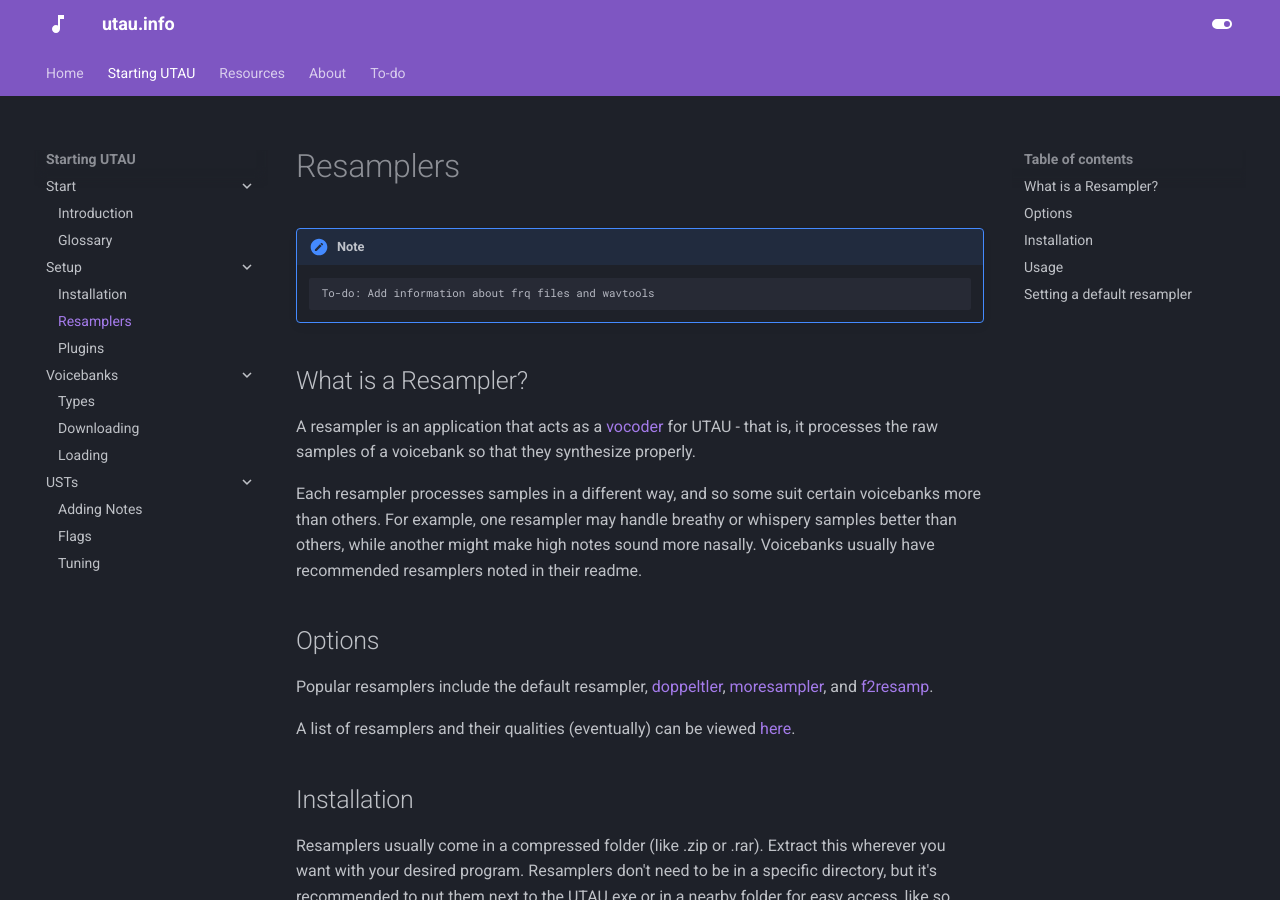
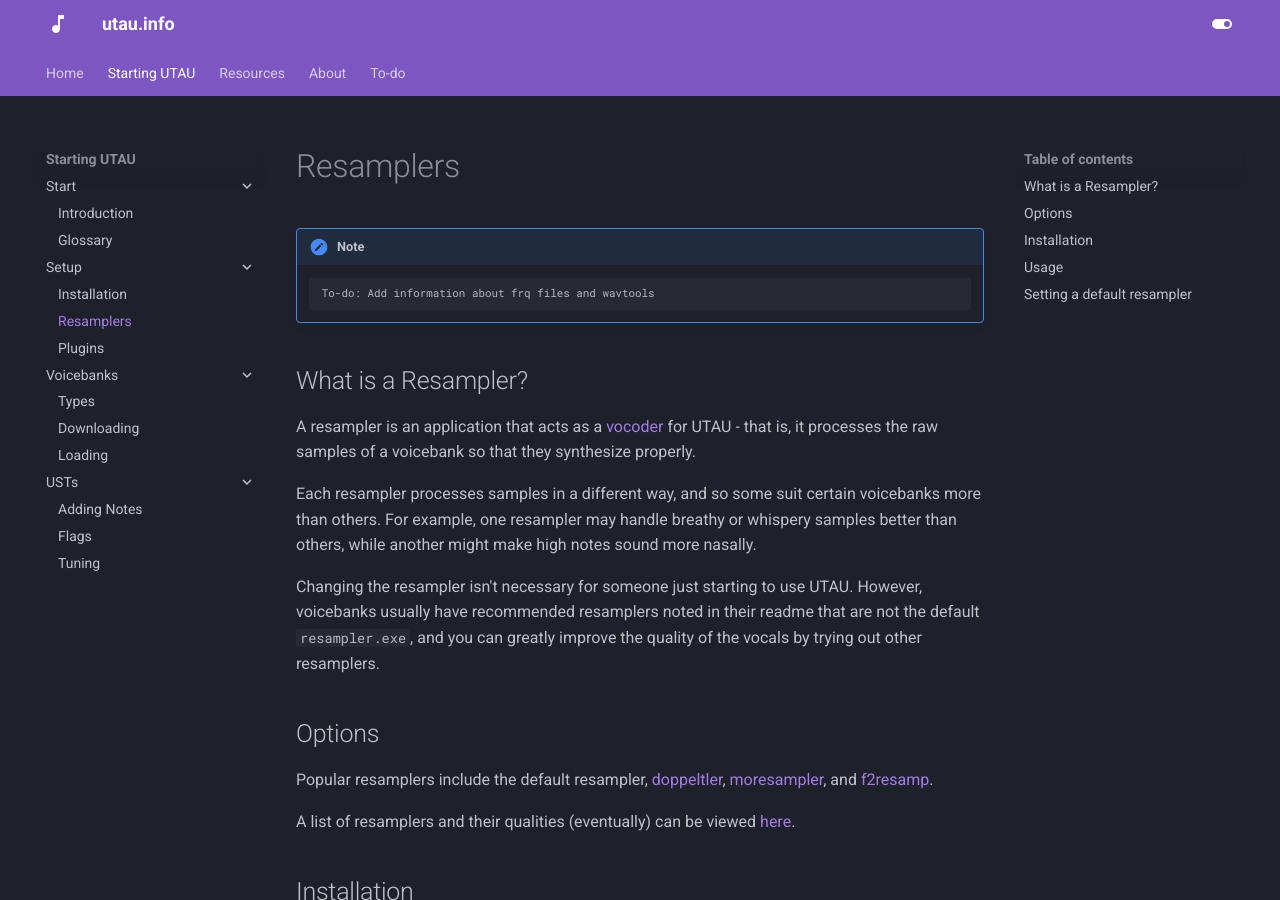
Before and after one commit to nagotown/utau.info, an MkDocs documentation site: the page built from docs/start/resamplers.md, in a window 1280 px wide and 900 px high. Built offline with MkDocs 1.6.1 and Material for MkDocs 9.7.7, drawn with Linux system fonts in a browser that asks for light colours.

Commit message:
Update resamplers.md

```diff
--- a/docs/start/resamplers.md
+++ b/docs/start/resamplers.md
@@ -7,7 +7,9 @@
 
 A resampler is an application that acts as a [vocoder](https://en.wikipedia.org/wiki/Vocoder) for UTAU - that is, it processes the raw samples of a voicebank so that they synthesize properly.
 
-Each resampler processes samples in a different way, and so some suit certain voicebanks more than others. For example, one resampler may handle breathy or whispery samples better than others, while another might make high notes sound more nasally. Voicebanks usually have recommended resamplers noted in their readme.
+Each resampler processes samples in a different way, and so some suit certain voicebanks more than others. For example, one resampler may handle breathy or whispery samples better than others, while another might make high notes sound more nasally.
+
+Changing the resampler isn't necessary for someone just starting to use UTAU. However, voicebanks usually have recommended resamplers noted in their readme that are not the default `resampler.exe`, and you can greatly improve the quality of the vocals by trying out other resamplers.
 
 ## Options
 
```
